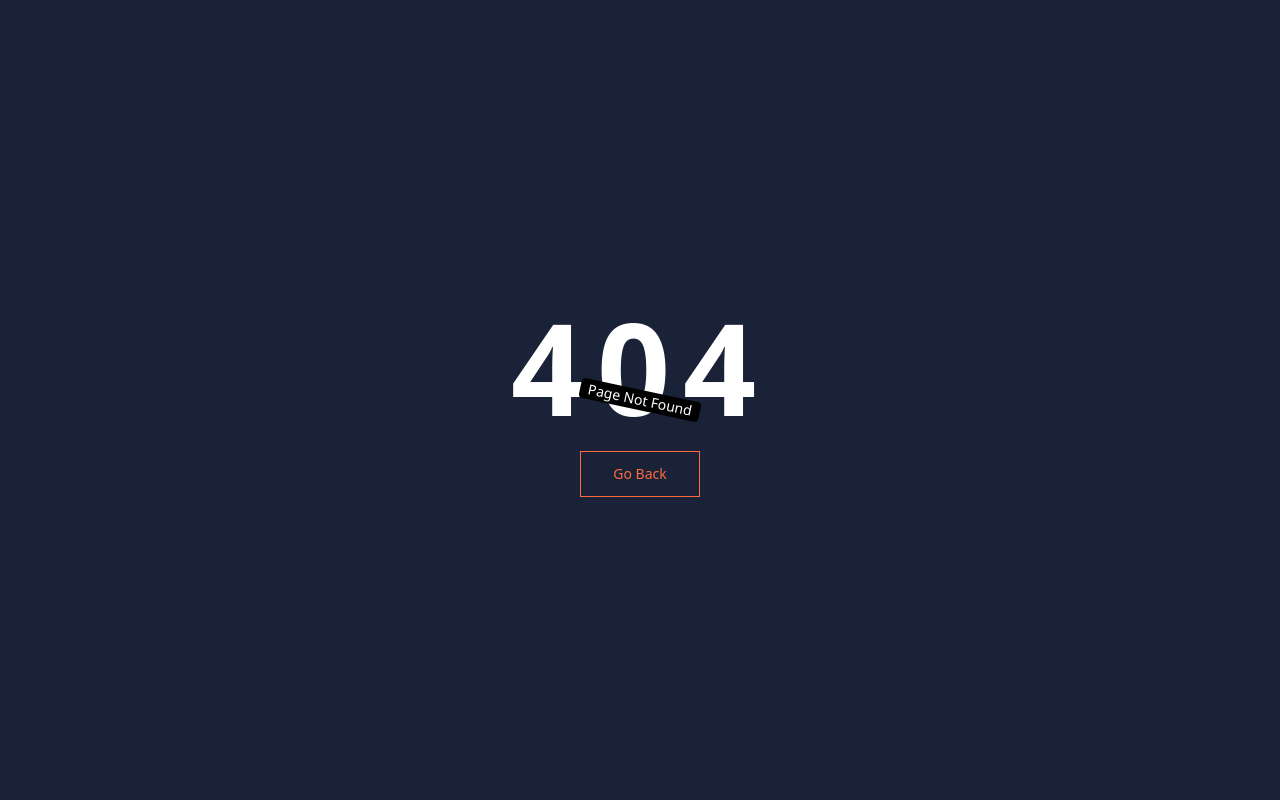
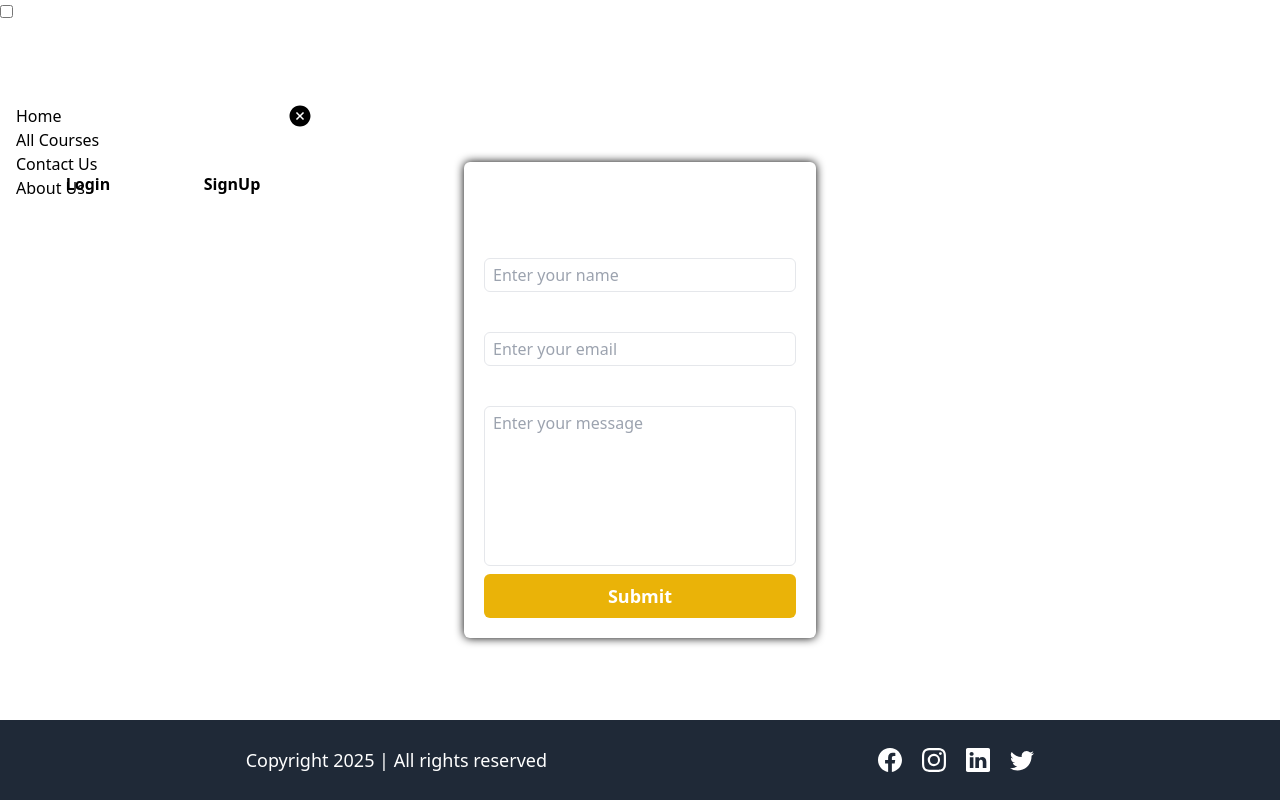
Before and after one commit to ravikumar50/LMS, a React (Vite) app in the folder LMS-FrontEnd/: page /contact in a window 1280 px wide. Before the commit this address had no page. Built offline with nearby package versions, Linux system fonts and the light colour scheme.

Commit message:
Added Contact Us Page

```diff
--- a/LMS-FrontEnd/src/App.jsx
+++ b/LMS-FrontEnd/src/App.jsx
@@ -7,6 +7,7 @@
 import SignUp from "./Pages/SignUp";
 import Login from "./Pages/Login";
 import CourseList from "./Pages/Course/CourseList";
+import Contact from "./Pages/Contact";
 function App() {
   return (
     <>
@@ -16,6 +17,7 @@
           <Route path="/signup" element={<SignUp/>}/>
           <Route path="/login" element={<Login/>}/>
           <Route path="/courses" element={<CourseList/>}/>
+          <Route path="/contact" element={<Contact/>}/>
           <Route path="*" element={<NotFound/>}/>
       </Routes>
     </>
--- /dev/null
+++ b/LMS-FrontEnd/src/Helpers/regexMatcher.js
@@ -0,0 +1,8 @@
+export function isValidEmail(email){
+    return email.match(/^[a-zA-Z0-9._%+-]+@[a-zA-Z0-9.-]+\.[a-zA-Z]{2,}$/);
+}
+
+
+export function isValidPassword(password){
+    return password.match(/^(?=.*[a-z])(?=.*[A-Z])((?=.*\d)|(?=.*\W)).{8,}$/)
+}
--- /dev/null
+++ b/LMS-FrontEnd/src/Pages/Contact.jsx
@@ -0,0 +1,122 @@
+import toast from "react-hot-toast";
+import HomeLayout from "../Layouts/HomeLayout";
+import { useState } from "react";
+import { isValidEmail } from "../Helpers/regexMatcher";
+import axiosInstance from "../Helpers/axiosInstance";
+function Contact(){
+
+    const [userInput, setUserInput] = useState({
+        name : "",
+        email : "",
+        message : ""
+    });
+
+    function handleInputChange(e){
+        const {name, value} = e.target;
+
+        setUserInput({
+            ...userInput,
+            [name] : value
+        })
+    }
+
+    async function onFormSubmit(e){
+        e.prevenDefault();
+
+        if(!userInput.email || !userInput.name || !userInput.message){
+            toast.error("All fields are required")
+        }
+
+        if(!isValidEmail(userInput.email)){
+            return toast.error("Please enter a valid email address");
+        }
+
+
+        try{
+            const response = axiosInstance.post("/contact",userInput);
+            toast.promise(response,{
+                loading : "Submitting your message",
+                success : "Form Submitted Successfully",
+                error : "Failed to submit the form"
+            })
+            const contactResponse = await response;
+            if(contactResponse?.data?.success){
+                setUserInput({
+                    name : "",
+                    email : "",
+                    message : ""
+                })
+            }
+        }catch(err){
+            toast.error("Operation Failed....");
+        }
+
+
+    }
+
+    return(
+        <HomeLayout>
+            <div className="flex items-center justify-center h-[100vh]">
+                <form
+                    onSubmit={onFormSubmit} noValidate
+                    className="flex flex-col items-center justify-center gap-2 p-5 rounded-md text-white shadow-[0_0_10px_black] w-[22rem]">
+
+                    <h1 className="text-3xl font-semibold">
+                        Contact Form
+                    </h1>
+
+                    <div className="flex flex-col w-full gap-1">
+                        <label htmlFor="name" className="text-xl font-semibold">
+                            Name
+                        </label>
+                        <input
+                            className="bg-transparent border px-2 py-1 rounded-md"
+                            id="name"
+                            type="text"
+                            name="name"
+                            placeholder="Enter your name"
+                            onChange={handleInputChange}
+                            value={userInput.name}
+                        />
+                    </div>
+
+                    <div className="flex flex-col w-full gap-1">
+                        <label htmlFor="email" className="text-xl font-semibold">
+                            Email
+                        </label>
+                        <input
+                            className="bg-transparent border px-2 py-1 rounded-md"
+                            id="email"
+                            type="email"
+                            name="email"
+                            placeholder="Enter your email"
+                            onChange={handleInputChange}
+                            value={userInput.email}
+                        />
+                    </div>
+
+                    <div className="flex flex-col w-full gap-1">
+                        <label htmlFor="message" className="text-xl font-semibold">
+                            Message
+                        </label>
+                        <textarea
+                            className="bg-transparent border px-2 py-1 rounded-md resize-none h-40"
+                            id="message"
+                            name="message"
+                            placeholder="Enter your message"
+                            onChange={handleInputChange}
+                            value={userInput.message}
+                        />
+                    </div>
+
+                    <button type="submit" className="w-full bg-yellow-500 hover:bg-yellow-600 transition-all ease-in-out duration-300 rounded-md py-2 font-semibold text-lg cursor-pointer">
+                        Submit
+                    </button>
+                </form>
+            </div>
+
+        </HomeLayout>
+    )
+}
+
+export default Contact;
--- a/LMS-FrontEnd/src/Pages/SignUp.jsx
+++ b/LMS-FrontEnd/src/Pages/SignUp.jsx
@@ -1,10 +1,11 @@
-import { useState } from "react";
+import { isValidElement, useState } from "react";
 import HomeLayout from "../Layouts/HomeLayout";
 import { BsPersonCircle } from "react-icons/bs";
 import { Link, useNavigate} from "react-router-dom";
 import { useDispatch } from "react-redux";
 import { toast } from "react-hot-toast";
 import { createAccount } from "../Redux/Slices/AuthSlice";
+import { isValidEmail, isValidPassword } from "../Helpers/regexMatcher";
 
 function SignUp(){
 
@@ -58,11 +59,11 @@
             return;
         }
 
-        if(signUpData.email.match(/^[a-zA-Z0-9._%+-]+@[a-zA-Z0-9.-]+\.[a-zA-Z]{2,}$/) === null){
+        if(!isValidEmail(signUpData.email)){
             return toast.error("Please enter a valid email address");
         }
 
-        if (!signUpData.password.match(/^(?=.*[a-z])(?=.*[A-Z])((?=.*\d)|(?=.*\W)).{8,}$/)) {
+        if (!isValidPassword(signUpData.password)) {
             return toast.error("Password must be at least 8 characters long and contain at least one uppercase letter, one lowercase letter, and one number or special character.");
         }
 
```
